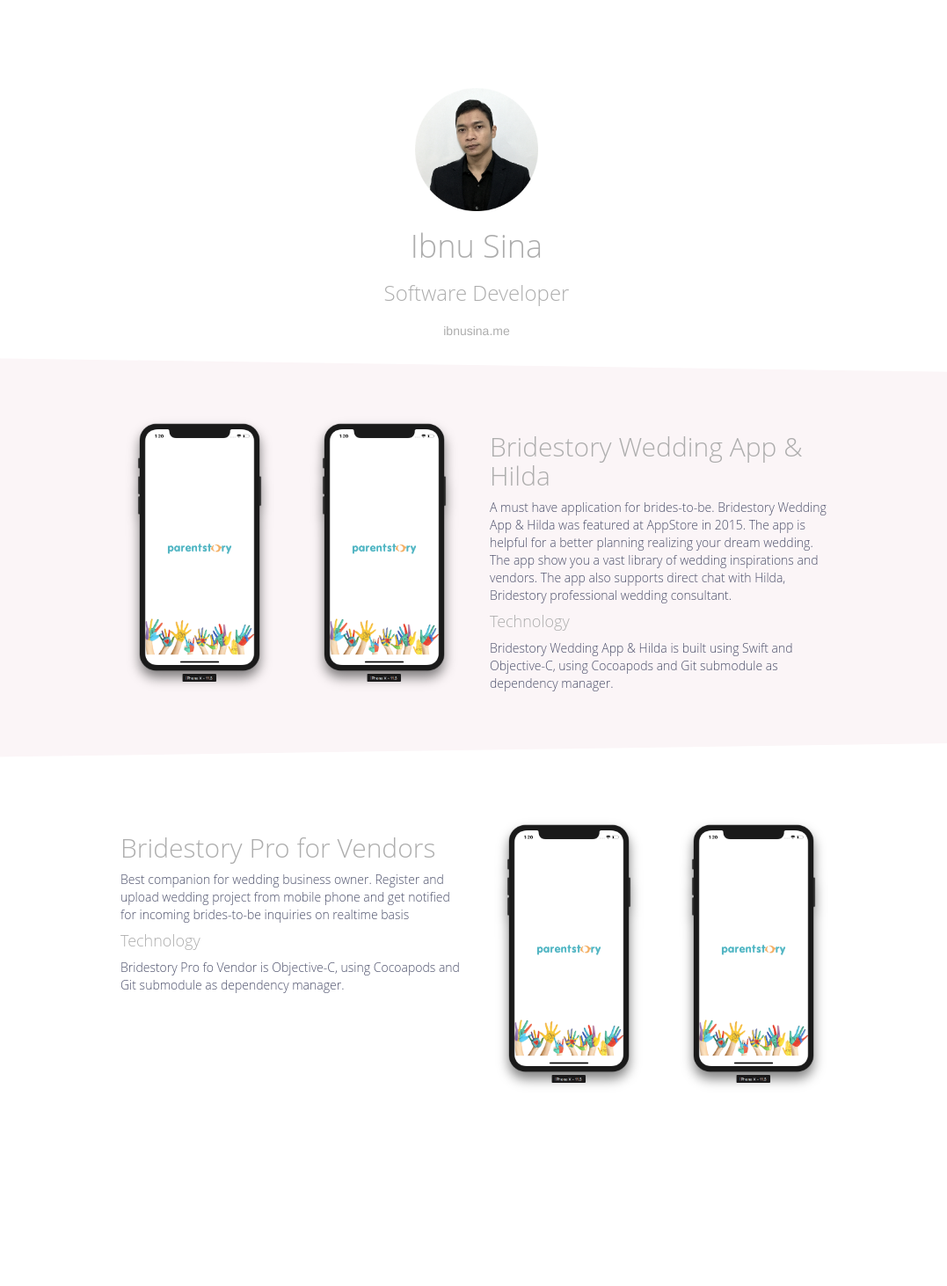
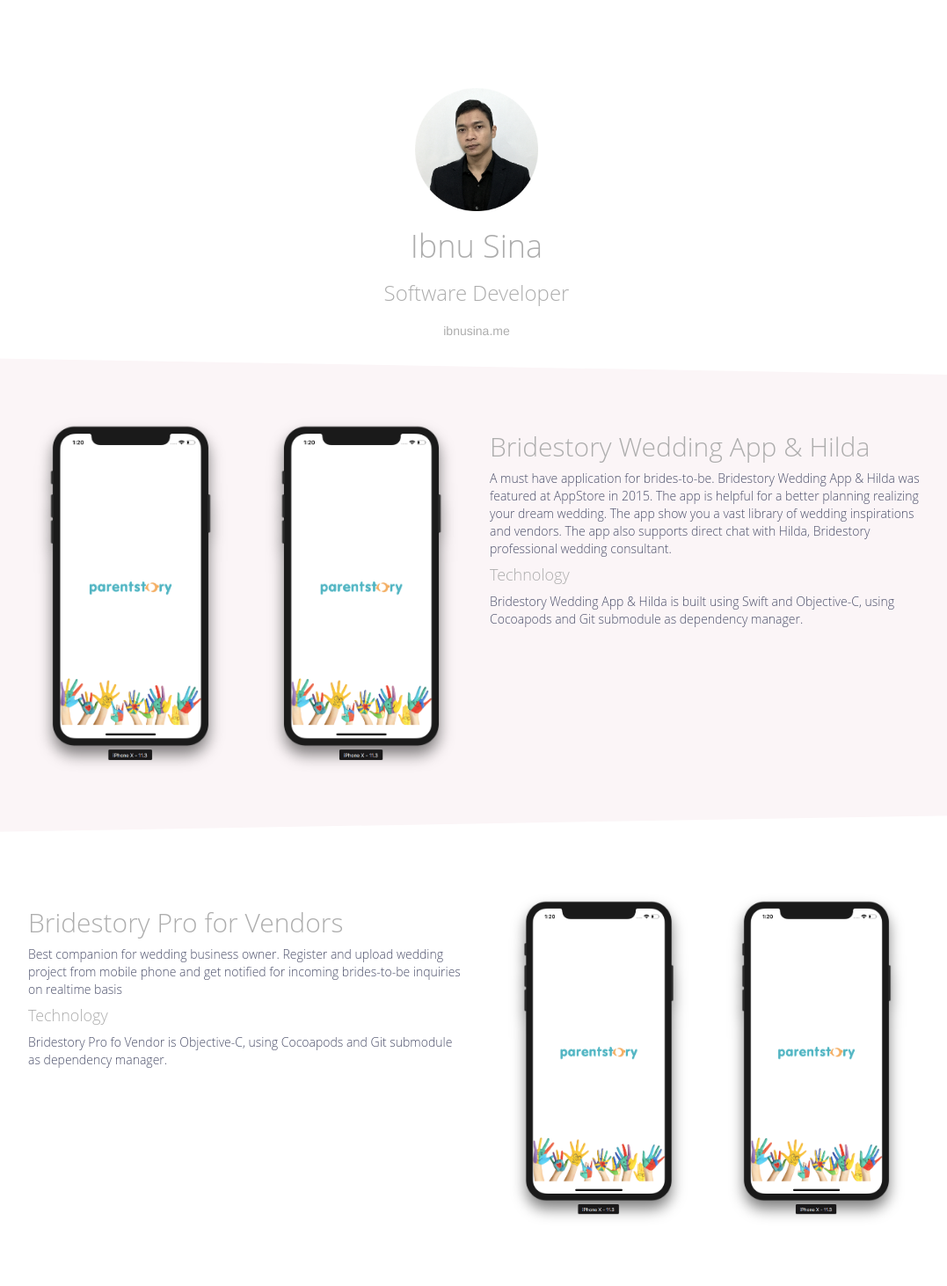
Before and after one commit to ibnusina/profile, a Jekyll site: the page built from index.md, in a window 1280 px wide. Shown: the whole page at 88% size, without its empty margins (98-1175 px from the left). Built offline with Jekyll 4.4.1, drawn with Linux system fonts in a browser that asks for light colours; before the commit the page ends 1310 px from its top, so only the background shows below that.

Commit message:
move image to first when window shrink

```diff
--- a/_layouts/profile_page.html
+++ b/_layouts/profile_page.html
@@ -13,7 +13,7 @@
         </div>
     </div>
     <div class="row row-grey">
-        <div class="col-sm-8 col-sm-offset-2">
+        <div class="col-lg-10 col-lg-offset-1">
             <div class="row work-item-row">
                 <div class="col-sm-3 col-xs-6">
                     <img src="{{ "/assets/image/device.png" | relative_url }}" class="img-responsive center-block">
@@ -31,20 +31,23 @@
         </div>
     </div>
     <div class="row row-white">
-        <div class="col-sm-8 col-sm-offset-2">
+        <div class="col-lg-10 col-lg-offset-1">
             <div class="row work-item-row">
-                <div class="col-sm-6">
+                <div class="col-sm-6 col-sm-push-6">
+                    <div class="col-xs-6">
+                        <img src="{{ "/assets/image/device.png" | relative_url }}" class="img-responsive center-block">
+                    </div>
+                    <div class="col-xs-6">
+                        <img src="{{ "/assets/image/device.png" | relative_url }}" class="img-responsive center-block">
+                    </div>
+                </div>
+                <div class="col-sm-6 col-sm-pull-6">
                     <h2><a href="https://itunes.apple.com/id/app/bridestory-pro-for-vendors/id1014315547?mt=8" target="blank">Bridestory Pro for Vendors</a></h2>
                     <p>Best companion for wedding business owner. Register and upload wedding project from mobile phone and get notified for incoming brides-to-be inquiries on realtime basis</p>
                     <h4>Technology</h4>
                     <p>Bridestory Pro fo Vendor is Objective-C, using Cocoapods and Git submodule as dependency manager.</p>
                 </div>
-                <div class="col-sm-3 col-xs-6">
-                    <img src="{{ "/assets/image/device.png" | relative_url }}" class="img-responsive center-block">
-                </div>
-                <div class="col-sm-3 col-xs-6">
-                    <img src="{{ "/assets/image/device.png" | relative_url }}" class="img-responsive center-block">
-                </div>
+
             </div>
         </div>
     </div>
```
